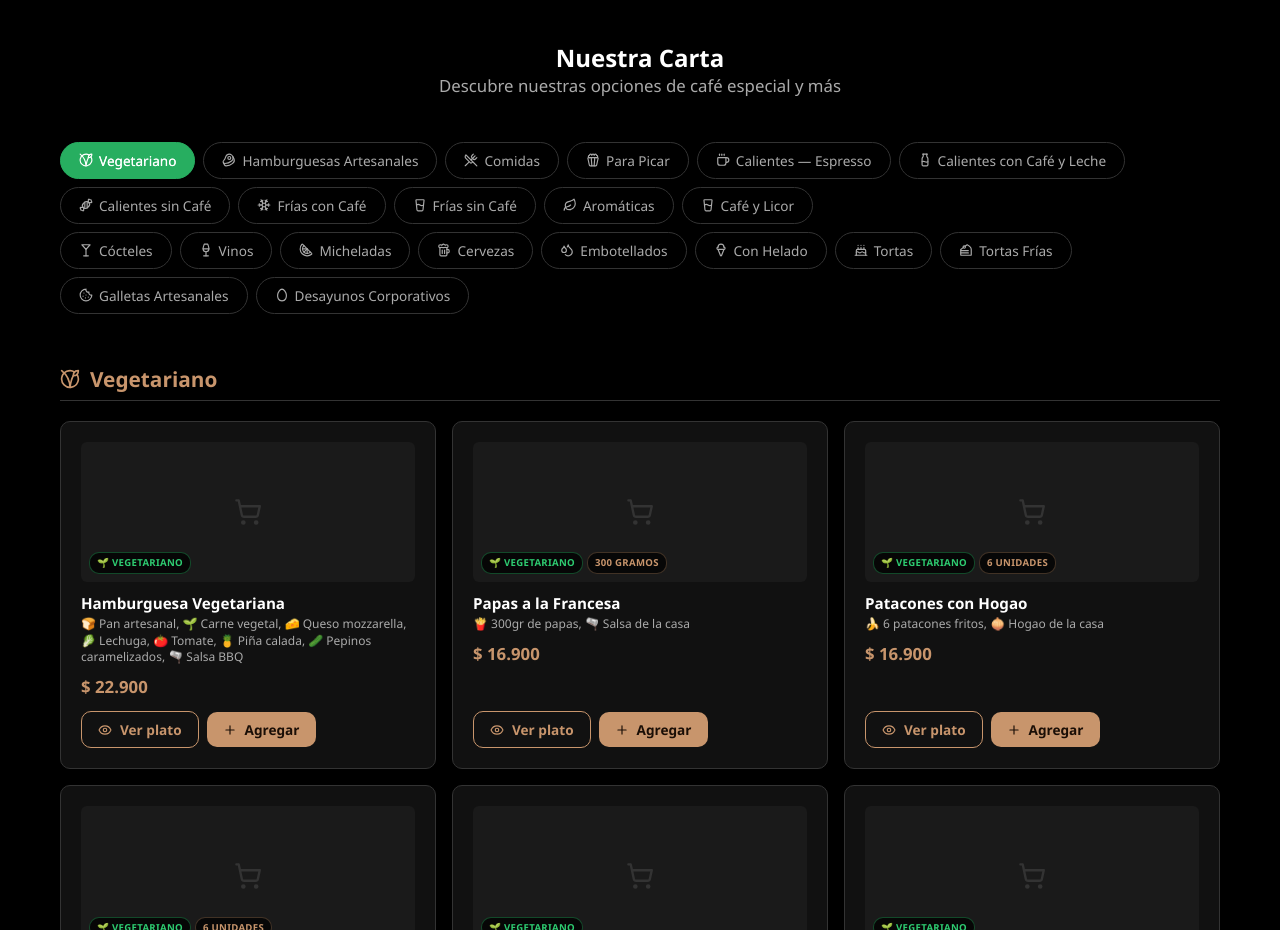
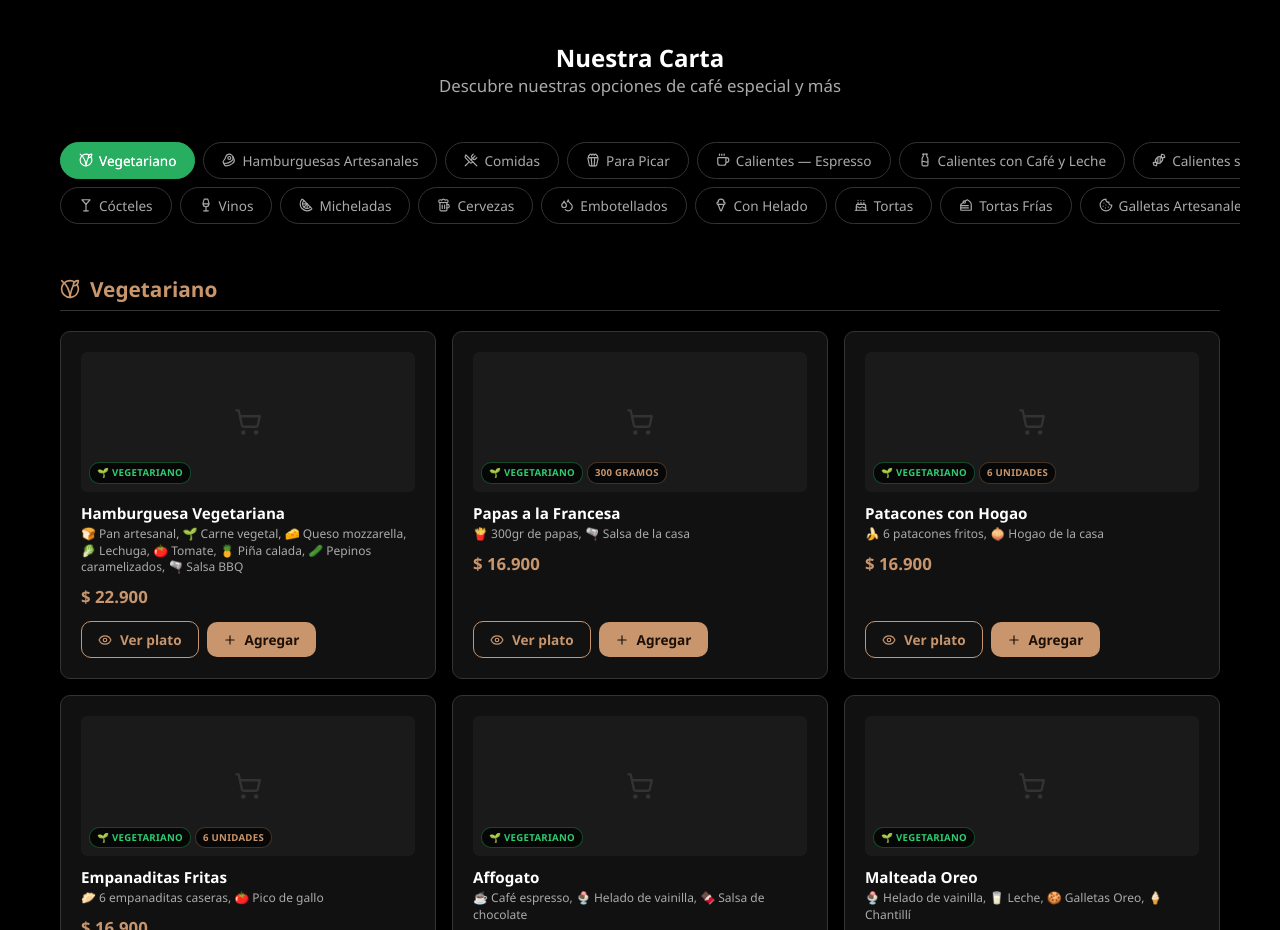
Before and after one commit to sebastian-ardila/cafetalex, a React (Vite) app: page /#/ in a window 1280 px wide. Shown: the part 900-1830 px from the top of the page. Built offline with nearby package versions, Linux system fonts and the light colour scheme.

Commit message:
fix: filtros siempre mismo layout (filas + scroll horizontal), solo fondo cambia al sticky

```diff
--- a/src/components/home/MenuSection.css
+++ b/src/components/home/MenuSection.css
@@ -6,83 +6,49 @@
   height: 0;
 }
 
-/* ===== Filters container: always sticky, transitions between states ===== */
+/* Filters: always same layout, sticky adds background */
 .category-filters {
   position: sticky;
   top: var(--navbar-h);
   z-index: 89;
   margin-bottom: 40px;
+  margin-left: -20px;
+  margin-right: -20px;
   padding: 12px 0;
-  /* Transition for visual state change */
+  overflow-x: auto;
+  overflow-y: hidden;
+  -webkit-overflow-scrolling: touch;
+  scrollbar-width: none;
   background: transparent;
   border-bottom: 1px solid transparent;
   transition: background 0.3s ease, border-color 0.3s ease;
 }
 
-/* Sticky visual state: dark bg + border */
+.category-filters::-webkit-scrollbar {
+  display: none;
+}
+
 .category-filters--sticky {
   background: rgba(0, 0, 0, 0.95);
   backdrop-filter: blur(10px);
   border-bottom-color: var(--border);
-  margin-left: -20px;
-  margin-right: -20px;
-  padding: 10px 0;
-  margin-bottom: 0;
 }
 
-/* ===== Inner wrapper: holds all rows ===== */
 .filters-inner {
   display: flex;
   flex-direction: column;
   gap: 8px;
+  padding: 0 20px;
+  width: max-content;
+  min-width: 100%;
 }
 
-/* Normal: inner is full width, rows wrap */
-.category-filters:not(.category-filters--sticky) .filters-inner {
-  width: 100%;
-}
-
-/* Sticky: inner is max-content so it can scroll */
-.category-filters--sticky .filters-inner {
-  width: max-content;
-  min-width: 100%;
-  padding: 0 20px;
-}
-
-/* ===== Each row of pills ===== */
 .filters-row {
   display: flex;
   gap: 8px;
-}
-
-/* Normal: rows wrap */
-.category-filters:not(.category-filters--sticky) .filters-row {
-  flex-wrap: wrap;
-}
-
-/* Sticky: rows don't wrap, pills stay in line */
-.category-filters--sticky .filters-row {
   flex-wrap: nowrap;
 }
 
-/* Sticky: horizontal scroll on the outer container */
-.category-filters--sticky {
-  overflow-x: auto;
-  overflow-y: hidden;
-  -webkit-overflow-scrolling: touch;
-  scrollbar-width: none;
-}
-
-.category-filters--sticky::-webkit-scrollbar {
-  display: none;
-}
-
-.category-filters--sticky .filter-pill {
-  white-space: nowrap;
-  flex-shrink: 0;
-}
-
-/* ===== Pills ===== */
 .filter-pill {
   display: inline-flex;
   align-items: center;
@@ -94,6 +60,8 @@
   border: 1px solid var(--border);
   color: var(--text-muted);
   transition: all 0.2s;
+  white-space: nowrap;
+  flex-shrink: 0;
 }
 
 .filter-pill:hover {
@@ -126,7 +94,6 @@
   text-shadow: 0 0 0.5px #fff;
 }
 
-/* ===== Category sections ===== */
 .category-group {
   margin-bottom: 40px;
 }
@@ -148,29 +115,21 @@
   gap: 16px;
 }
 
-/* ===== Mobile ===== */
 @media (max-width: 768px) {
   .category-filters {
+    margin-left: -16px;
+    margin-right: -16px;
     padding: 8px 0;
     margin-bottom: 24px;
   }
 
   .filters-inner {
     gap: 5px;
+    padding: 0 16px;
   }
 
   .filters-row {
     gap: 5px;
-  }
-
-  .category-filters--sticky {
-    margin-left: -16px;
-    margin-right: -16px;
-    padding: 8px 0;
-  }
-
-  .category-filters--sticky .filters-inner {
-    padding: 0 16px;
   }
 
   .filter-pill {
--- a/src/components/home/MenuSection.tsx
+++ b/src/components/home/MenuSection.tsx
@@ -56,17 +56,9 @@ export default function MenuSection() {
   const { t, lang } = useTranslation()
   const [isSticky, setIsSticky] = useState(false)
   const [activeId, setActiveId] = useState<string>('')
-  const [filtersHeight, setFiltersHeight] = useState(0)
   const sentinelRef = useRef<HTMLDivElement>(null)
   const stickyRef = useRef<HTMLDivElement>(null)
   const isScrollingRef = useRef(false)
-
-  // Measure natural height of filters before they become sticky
-  useEffect(() => {
-    if (stickyRef.current && !isSticky) {
-      setFiltersHeight(stickyRef.current.offsetHeight)
-    }
-  })
 
   useEffect(() => {
     const sentinel = sentinelRef.current
@@ -153,11 +145,6 @@ export default function MenuSection() {
 
         <div ref={sentinelRef} className="filters-sentinel" />
 
-        {/* Spacer to prevent content jump when filters shrink in sticky mode */}
-        {isSticky && filtersHeight > 0 && (
-          <div style={{ height: filtersHeight, marginBottom: 40 }} />
-        )}
-
         <div
           ref={stickyRef}
           className={`category-filters ${isSticky ? 'category-filters--sticky' : ''}`}
```
